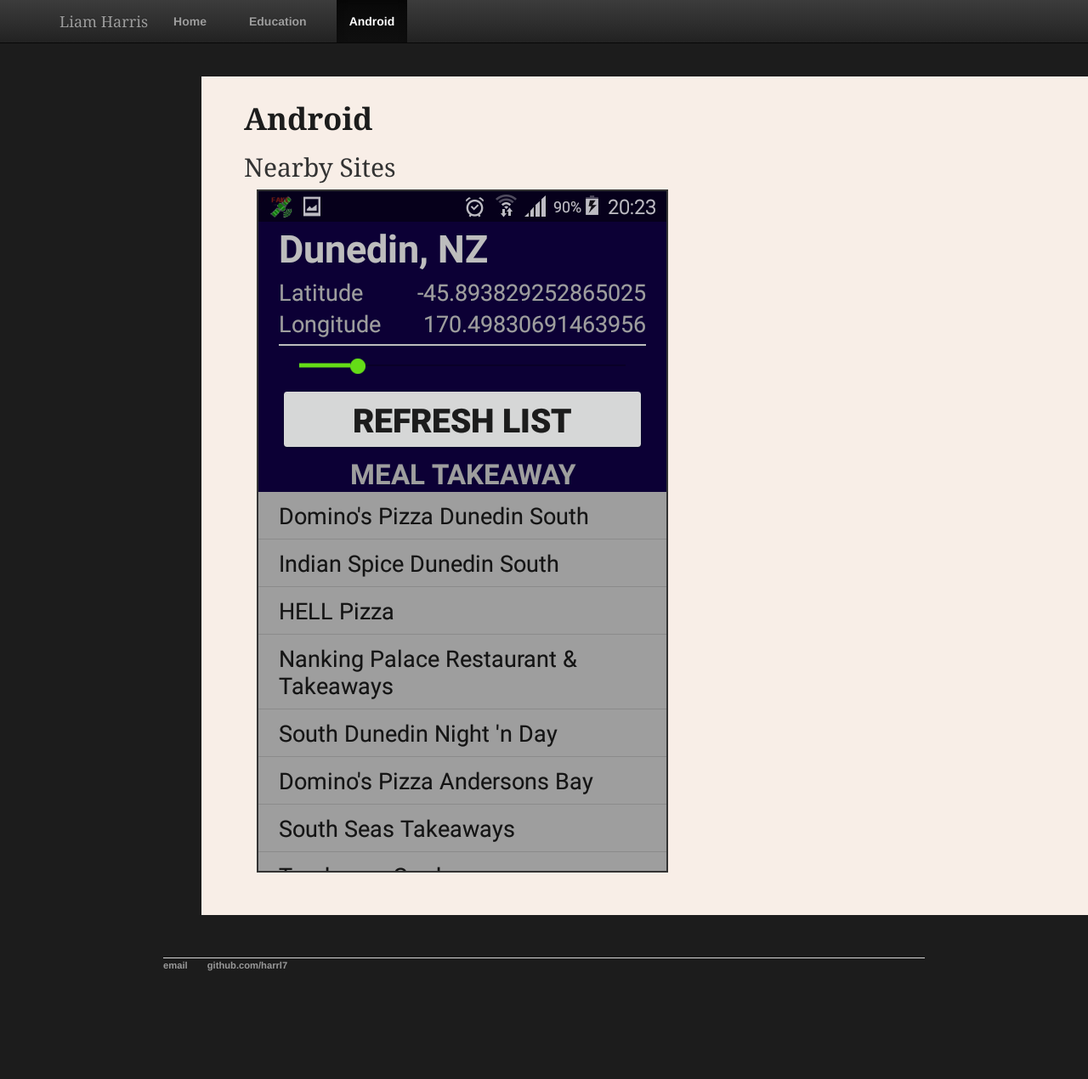
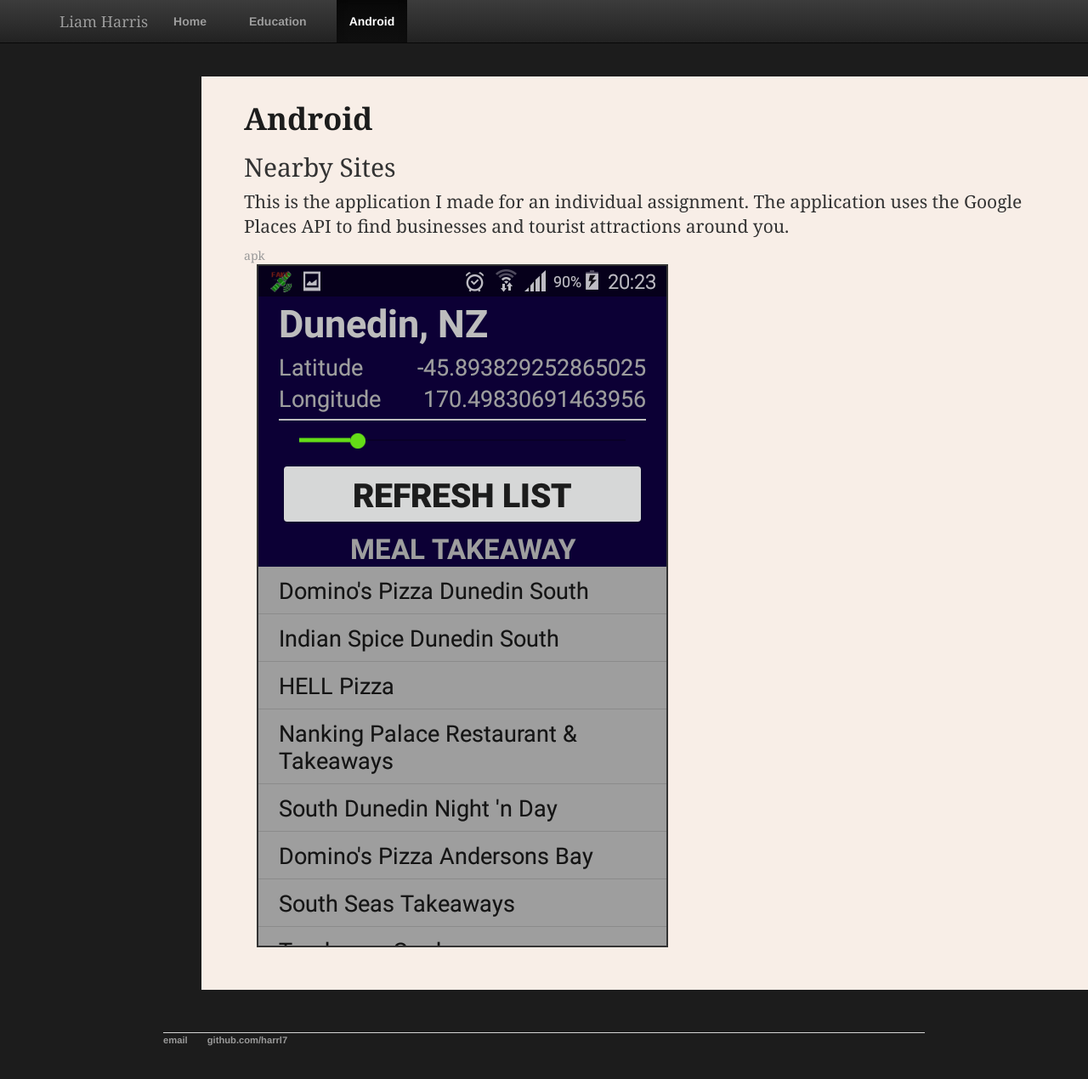
Before and after one commit to harrl7/harrl7.github.io, a Jekyll site: the page built from android/index.html, in a window 1280 px wide and 1292 px high. Shown: the top 1270 px of the window at 85% size. Built offline with Jekyll 4.4.1, drawn with Linux system fonts in a browser that asks for light colours.

Commit message:
Update index.html

```diff
--- a/android/index.html
+++ b/android/index.html
@@ -7,6 +7,8 @@
 	<h1>Android</h1>
 
 	<h2>Nearby Sites</h2>
+	<p>This is the application I made for an individual assignment. The application uses the Google Places API to find businesses and tourist attractions around you.</p>
+	<a href="https://drive.google.com/file/d/0B4oAfWQrOmHieWdQRHVUbGhpMU0/view">apk</a>
 
 	<div class="container-fluid">
 	  	<img src="/assets/img/nearby_sites/menu1.png">
```
